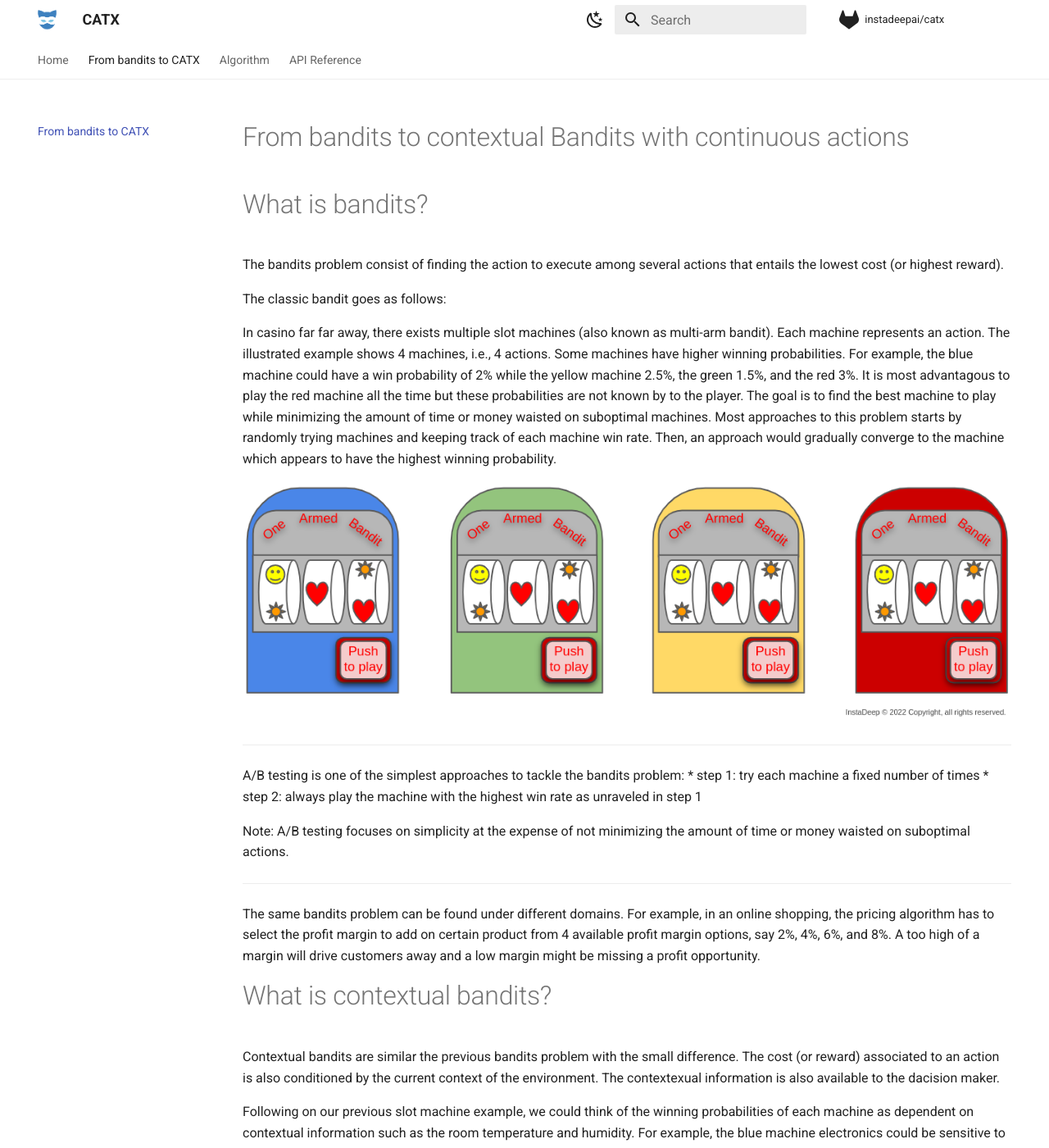
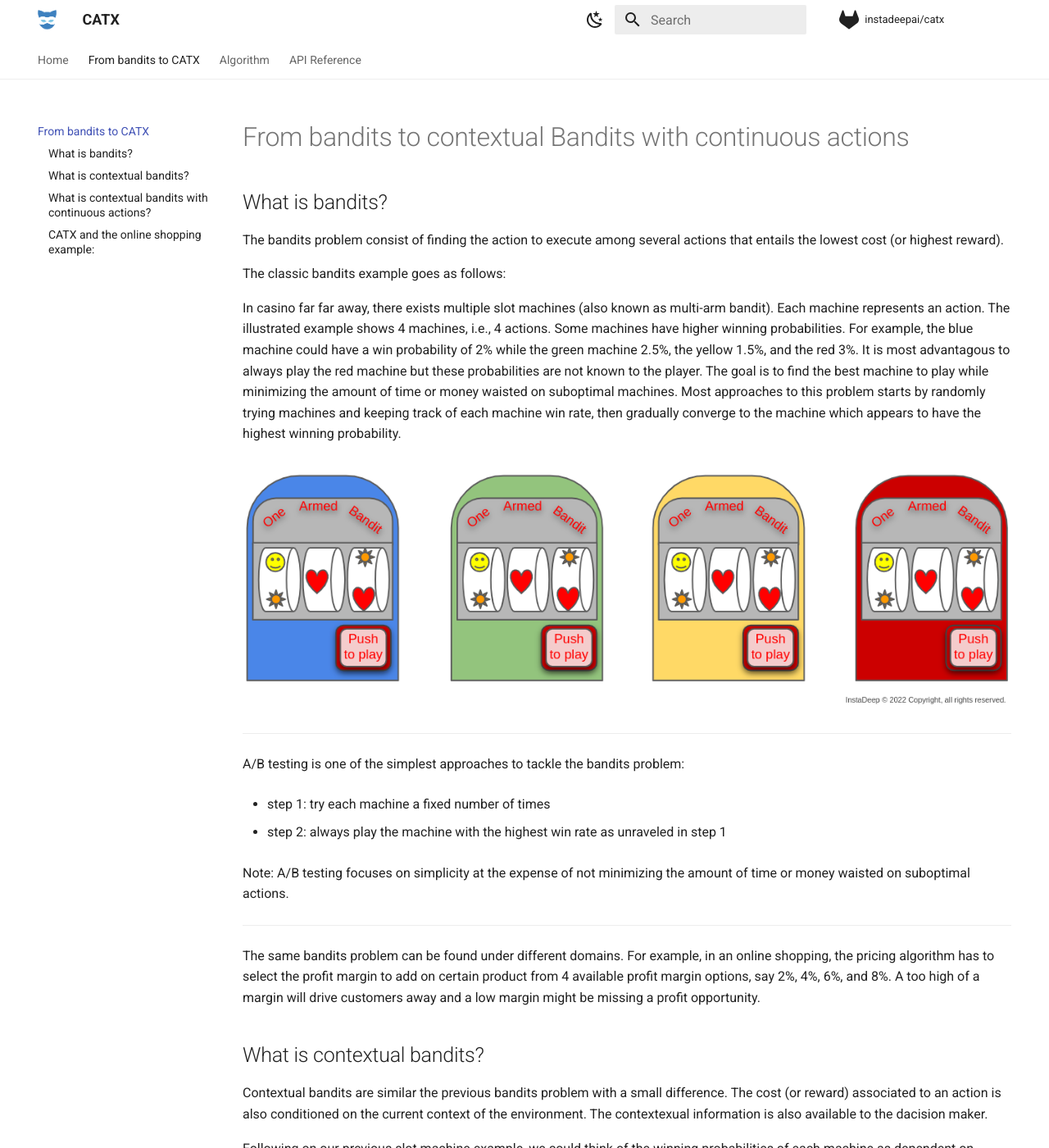
Before and after one commit to instadeepai/catx, an MkDocs documentation site: the page built from docs/bandits.md, in a window 1280 px wide and 1400 px high. Shown: the whole window at 82% size. Built offline with MkDocs 1.6.1 and Material for MkDocs 9.7.7, drawn with Linux system fonts in a browser that asks for light colours; comment, search, counter and statistics services are not loaded; some of the changed text lies outside the part shown.

Commit message:
docs: fixed typos

```diff
--- a/docs/bandits.md
+++ b/docs/bandits.md
@@ -1,25 +1,28 @@
 # From bandits to contextual Bandits with continuous actions
 
-# What is bandits?
+## What is bandits?
 The bandits problem consist of finding the action to execute among several actions
 that entails the lowest cost (or highest reward).
 
-The classic bandit goes as follows:
+The classic bandits example goes as follows:
 
 In casino far far away, there exists multiple slot machines (also known as multi-arm bandit).
 Each machine represents an action. The illustrated example shows 4 machines, i.e., 4 actions.
 Some machines have higher winning probabilities.
-For example, the blue machine could have a win probability of 2% while the yellow machine 2.5%, the green 1.5%, and the red 3%.
-It is most advantagous to play the red machine all the time but these probabilities are not known by to the player.
+For example, the blue machine could have a win probability of 2% while the green machine 2.5%, the yellow 1.5%, and the red 3%.
+It is most advantagous to always play the red machine but these probabilities are not known to the player.
 The goal is to find the best machine to play while minimizing the amount of time or money waisted on suboptimal machines.
-Most approaches to this problem starts by randomly trying machines and keeping track of each machine win rate.
-Then, an approach would gradually converge to the machine which appears to have the highest winning probability.
+Most approaches to this problem starts by randomly trying machines and keeping track of each machine win rate,
+then gradually converge to the machine which appears to have the highest winning probability.
+
 ![bandits](img/bandits.png)
 
 
 ---
 A/B testing is one of the simplest approaches to tackle the bandits problem:
+
 * step 1: try each machine a fixed number of times
+
 * step 2: always play the machine with the highest win rate as unraveled  in step 1
 
 Note: A/B testing focuses on simplicity
@@ -32,9 +35,9 @@
 A too high of a margin will drive customers away and a low margin might be missing a profit opportunity.
 
 
-# What is contextual bandits?
-Contextual bandits are similar the previous bandits problem with the small difference.
-The cost (or reward) associated to an action is also conditioned by the current context of the environment.
+## What is contextual bandits?
+Contextual bandits are similar the previous bandits problem with a small difference.
+The cost (or reward) associated to an action is also conditioned on the current context of the environment.
 The contextexual information is also available to the dacision maker.
 
 Following on our previous slot machine example, we could think of the winning probabilities of each machine as
@@ -43,6 +46,7 @@
 When it is hot and humid its winning probability is 4% while when it is cold and dry it's winning
 probability goes down to 2%. When it is hot and dry, or cold and humid, it's winning probability becomes 3%.
 Different machine are affected differently by the context.
+
 ![contextual_bandits](img/contextual_bandits.png)
 
 In the online shopping example, the contextual information could be the location and age
@@ -51,22 +55,23 @@
 Solving a contextual bandits problem often involves learning a condtional probabilities over the actions
 conditioned by the context.
 
-# What is contextual bandits with continuous actions?
+## What is contextual bandits with continuous actions?
 From an application perspective, contextual bandits with continuous actions
-is the more general case of contextual bandits where the actions
+are the more general case of contextual bandits where the actions
 are defined over a continuous space.
 
 Also following on the slot machine example, now instead of having 4 machines, i.e., actions, to chose from,
 there is only one slot machine with an action selection knob that can be rotated between 0 and 180 degree.
 The winning probability over the continuous action space is also conditioned by the temperature and humidity context.
+
 ![contextual_bandits_cont_act](img/contextual_bandits_cont_act.png)
 
 In the online shopping example, the action range is now defined over a continuous margin value between 2% and 8%.
-In the example, the continuous action space give more freedom to the pricing algorithm to finetune the margin
+The continuous action space give more freedom to the pricing algorithm to finetune the margin
 to minimize the regret of missing profit opportunities.
 
-# CATX and the online shopping example:
-Below is an example of using CATX to learn the best margin to apply in online shopping example.
-CATX plays the role of the decision maker algorithm setting the margin given the user context.
+## CATX and the online shopping example:
+Below is a visual example of using CATX to learn the best margin to apply in the online shopping example.
+CATX plays the role of the pricing algorithm setting the margin given the user context.
 
 ![catx_shopping](img/catx_shopping.png)
```
